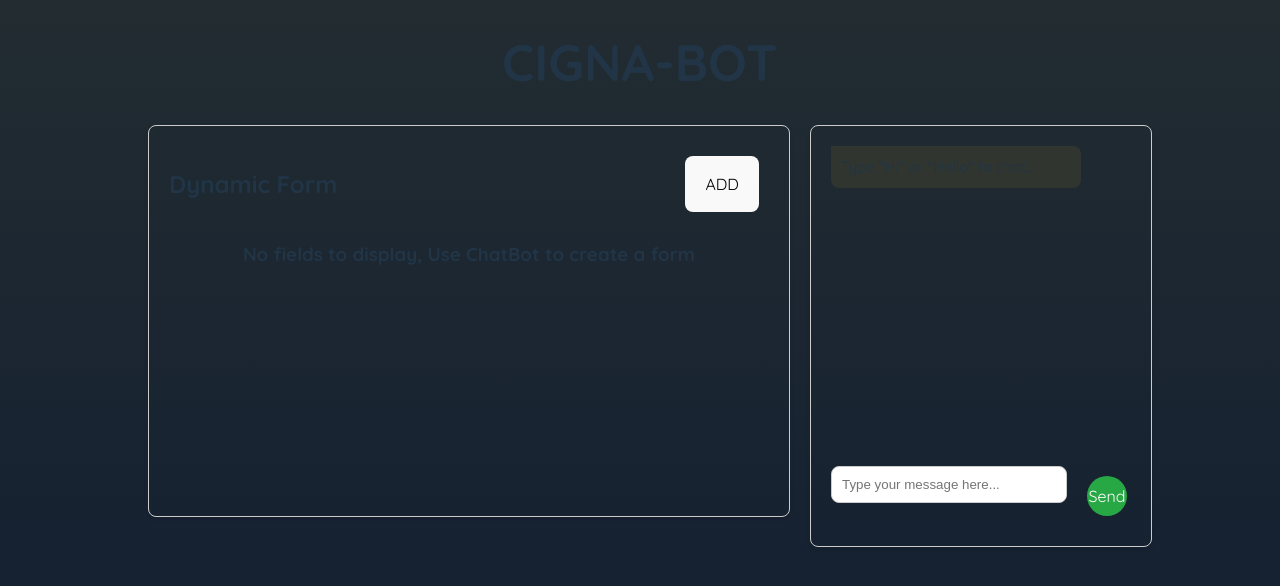
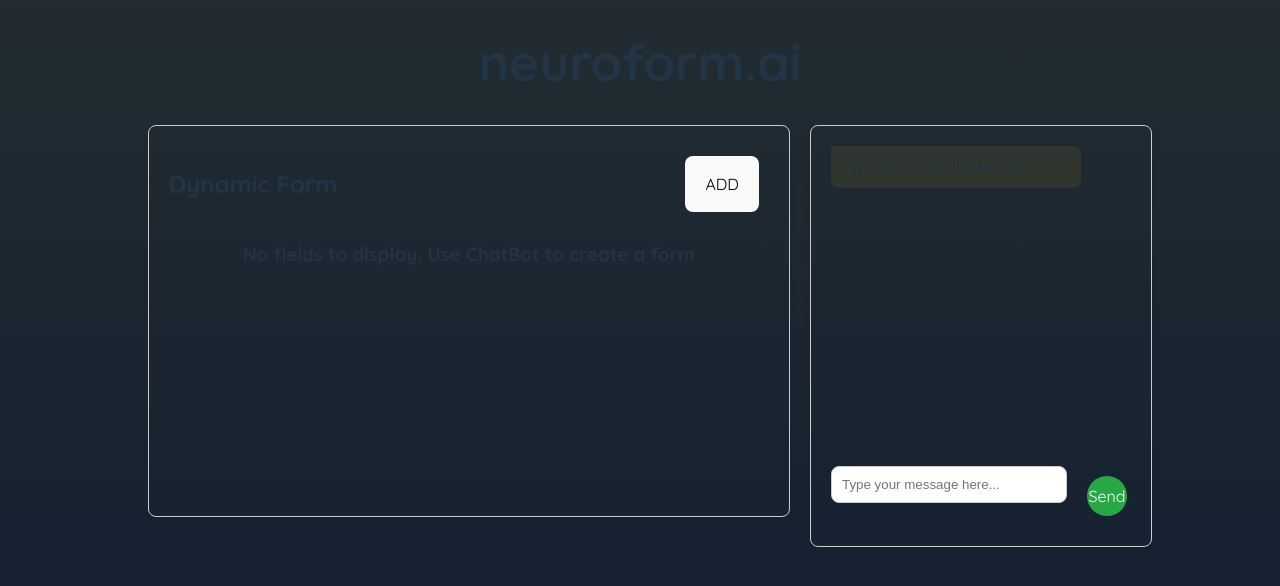
Before and after one commit to sunnyc0206/CHAT_BOT, a React (Vite) app: page / in a window 1280 px wide. Shown: the top 586 px of the page. Built offline with nearby package versions, Linux system fonts and the light colour scheme.

Commit message:
Name Change v1.0

```diff
--- a/src/App.jsx
+++ b/src/App.jsx
@@ -6,7 +6,7 @@
 const App = () => {
   return (
     <div className='bot_form'>
-      <h1>CIGNA-BOT</h1>
+      <h1>neuroform.ai</h1>
       {/* <p>Type "hi" or "hello" to chat</p> */}
       <FormCreator />
     </div>
```
